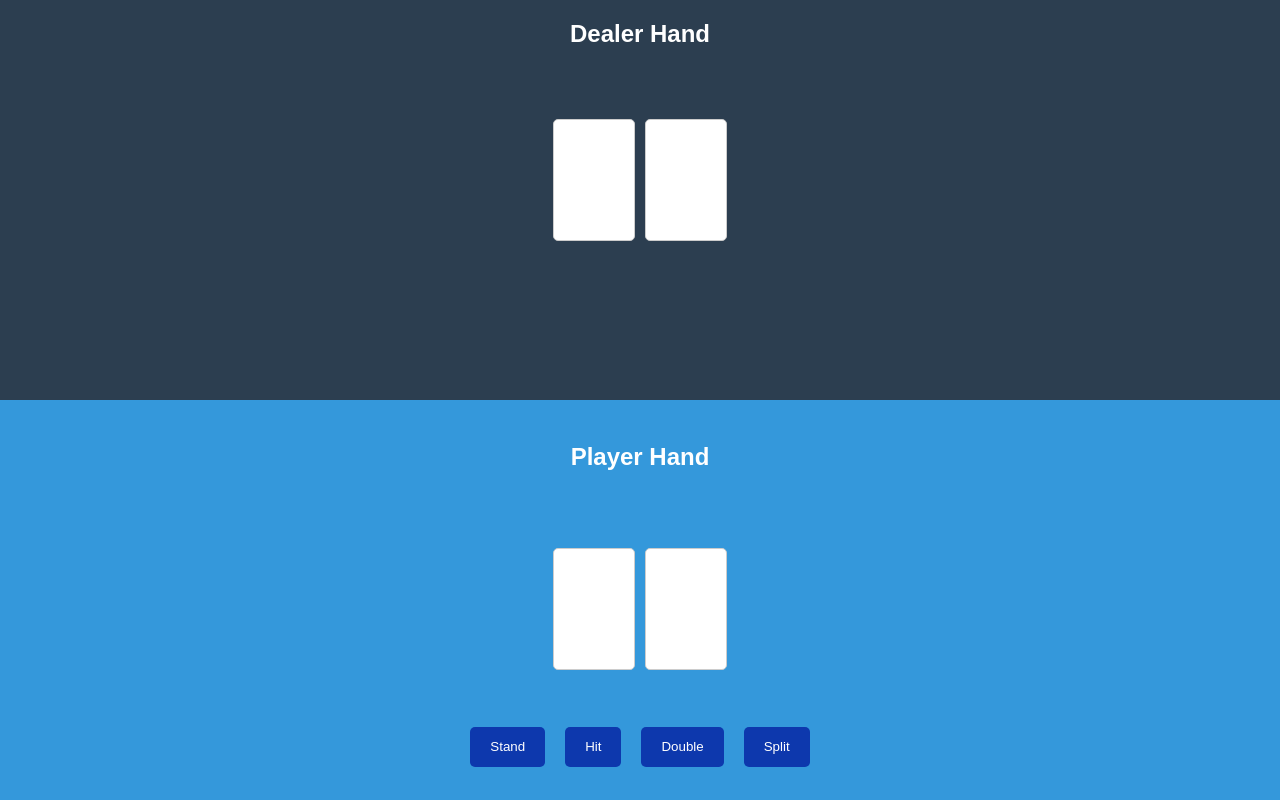
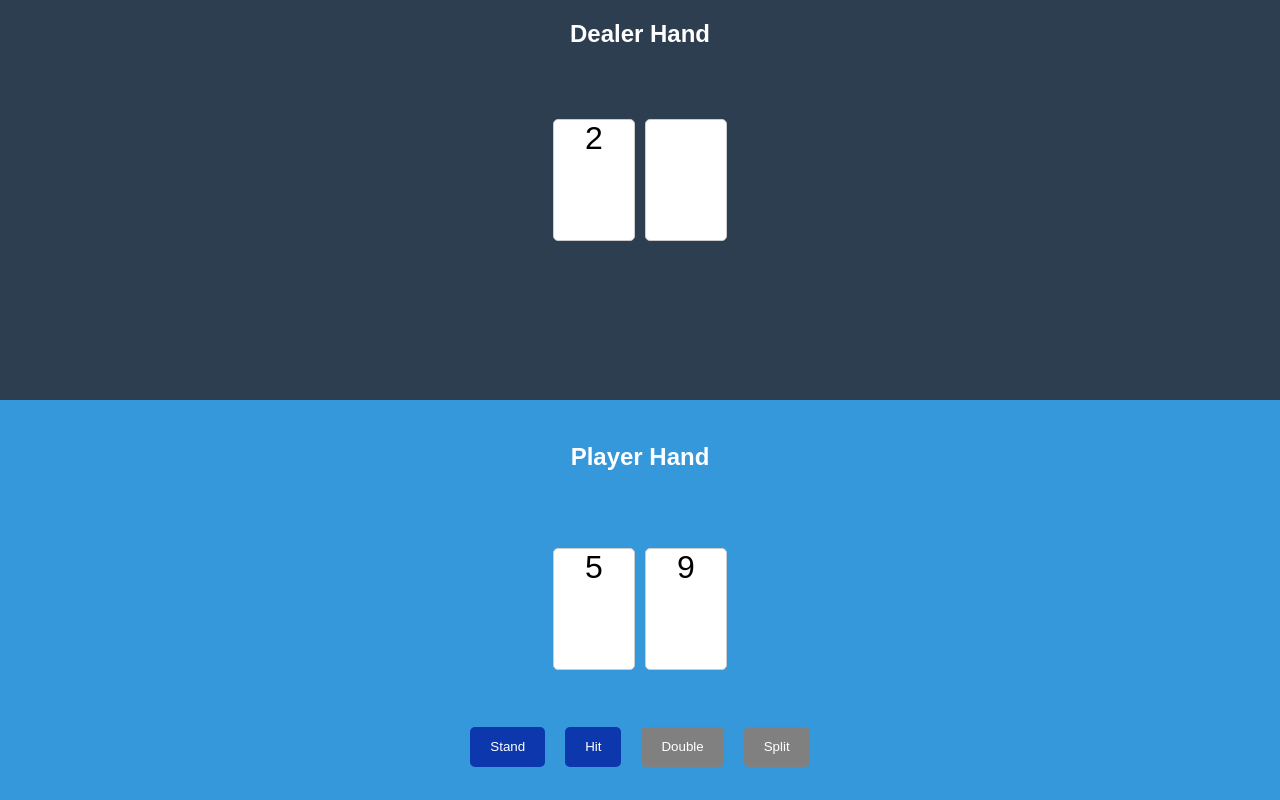
Before and after one commit to Noah8863/JS-Blackjack, a plain HTML site: page index.html in a window 1280 px wide. Both pictures are taken after a click on the button "Deal Cards". Drawn offline with Linux system fonts and the light colour scheme.

Commit message:
completed the dealing logic and added the starting logic for condintional logic like 'splits'

```diff
--- a/develop/scipt.js
+++ b/develop/scipt.js
@@ -12,8 +12,12 @@
 //If the dealer and player has the same values after the user "Stands", show a notification "Push"
 //If the dealer has 17, don't draw anymore cards for the dealer and compare values
 
+//For each of the user buttons, there will be logic to allow certain buttons to be clicked based on the values on the table
+//If the users two inital cards are the same value, split will be allowed
+//Similarily, the double button will only be available before the 3rd card is delt
+
 //Displaying the total deck values. Suites aren't included as it doesn't matter when playing traditional blackjack.
-const deck = [
+let deck = [
   2,
   2,
   2,
@@ -67,10 +71,83 @@ const deck = [
   "Ace",
   "Ace",
 ];
+
+//Grab the buttons for each choice
 const dealHandBtn = document.querySelector(".dealHandBtn");
 const userBtns = document.querySelectorAll(".userBtns");
+const standBtn = document.getElementById("stand")
+const hitBtn = document.getElementById("hit")
+const doubleBtn = document.getElementById("double")
+const splitBtn = document.getElementById("split")
+
+let dealerArray = [];
+let userArray = [];
+
+//Grabbing the users and dealers card containers
+const dealersFirstCardContainer = document.getElementById("dealersFirstHand")
+const dealersSecondCardContainer = document.getElementById("dealersSecondHand")
+const usersFirstCardContainer = document.getElementById("playersFirstHand");
+const usersSecondCardContainer = document.getElementById("playersSecondHand");
 
 function dealCards() {
+  // Hide the "Deal Cards" button and show the user buttons
   dealHandBtn.classList.add("hidden");
   userBtns.forEach((btn) => btn.classList.remove("hidden"));
+
+  // Pick two random indices from the deck array
+  let dealerHandIndex1 = Math.floor(Math.random() * deck.length);
+  let dealerHandIndex2;
+  let userHandIndex1;
+  let userHandIndex2;
+
+  do {
+    dealerHandIndex2 = Math.floor(Math.random() * deck.length);
+    userHandIndex1 = Math.floor(Math.random() * deck.length);
+    userHandIndex2 = Math.floor(Math.random() * deck.length);
+  } while (dealerHandIndex2 === dealerHandIndex1);
+
+  // Return the values at the random indices
+  return [
+    deck[dealerHandIndex1],
+    deck[dealerHandIndex2],
+    deck[userHandIndex1],
+    deck[userHandIndex2],
+  ];
 }
+
+dealHandBtn.addEventListener("click", function () {
+  let randomValues = dealCards();
+  let dealerFirstCard = randomValues[0]
+  let usersFirstCard = randomValues[2]
+  let usersSecondCard = randomValues[3]
+
+  //set the dealers first card only
+  dealersFirstCardContainer.innerHTML = dealerFirstCard
+  //set the values for the users hand
+  usersFirstCardContainer.innerHTML = usersFirstCard
+  usersSecondCardContainer.innerHTML = usersSecondCard
+
+  console.log("Random values:", randomValues);
+
+  //Check if the two cards delt to the user are the same, if so, enable the split button
+  if (usersFirstCard === usersSecondCard){
+    splitBtn.classList.remove("disabled")
+    splitBtn.disabled = false
+  } else {
+    splitBtn.disabled = true
+  }
+});
+
+function stand() {
+
+
+}
+
+function hit() {}
+
+function double() {}
+
+function split() {
+
+
+}
--- a/develop/styles.css
+++ b/develop/styles.css
@@ -52,6 +52,8 @@ body {
   border: 1px solid #ccc;
   border-radius: 5px;
   margin: 0 5px;
+  color: black;
+  font-size: xx-large;
 }
 
 .button-container {
@@ -76,3 +78,7 @@ body {
 .button:hover {
   background-color: #0b7faa;
 }
+
+.disabled {
+  background-color: grey;
+}
--- a/index.html
+++ b/index.html
@@ -12,21 +12,21 @@
       <div class="dealer-container">
         <h2>Dealer Hand</h2>
         <div class="hand">
-          <div class="card" id="houseFirstHand"></div>
-          <div class="card" id="houseSecondHand"></div>
+          <div class="card" id="dealersFirstHand"></div>
+          <div class="card" id="dealersSecondHand"></div>
         </div>
       </div>
       <div class="player-container">
         <h2>Player Hand</h2>
         <div class="hand">
           <div class="card" id="playersFirstHand"></div>
-          <div class="card" id="playerseSecondHand"></div>
+          <div class="card" id="playersSecondHand"></div>
         </div>
         <div class="button-container hidden">
-          <button class="button userBtns hidden">Stand</button>
-          <button class="button userBtns hidden">Hit</button>
-          <button class="button userBtns hidden">Double</button>
-          <button class="button userBtns hidden">Split</button>
+          <button class="button userBtns hidden" id="stand" onclick="stand()">Stand</button>
+          <button class="button userBtns hidden" id="hit">Hit</button>
+          <button class="button userBtns hidden disabled" id="double">Double</button>
+          <button class="button userBtns hidden disabled" id="split">Split</button>
           <button class="button dealHandBtn" onclick="dealCards()">Deal Cards</button>
         </div>
       </div>
```
